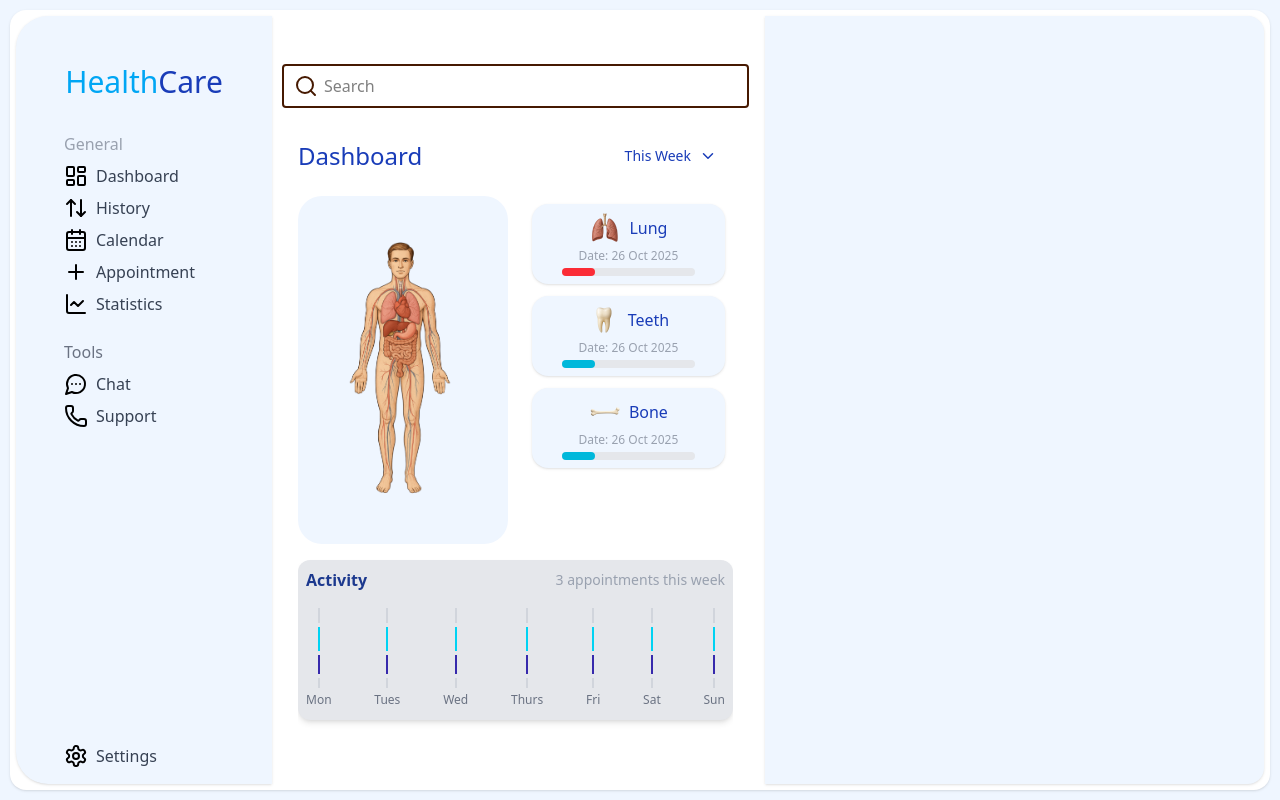
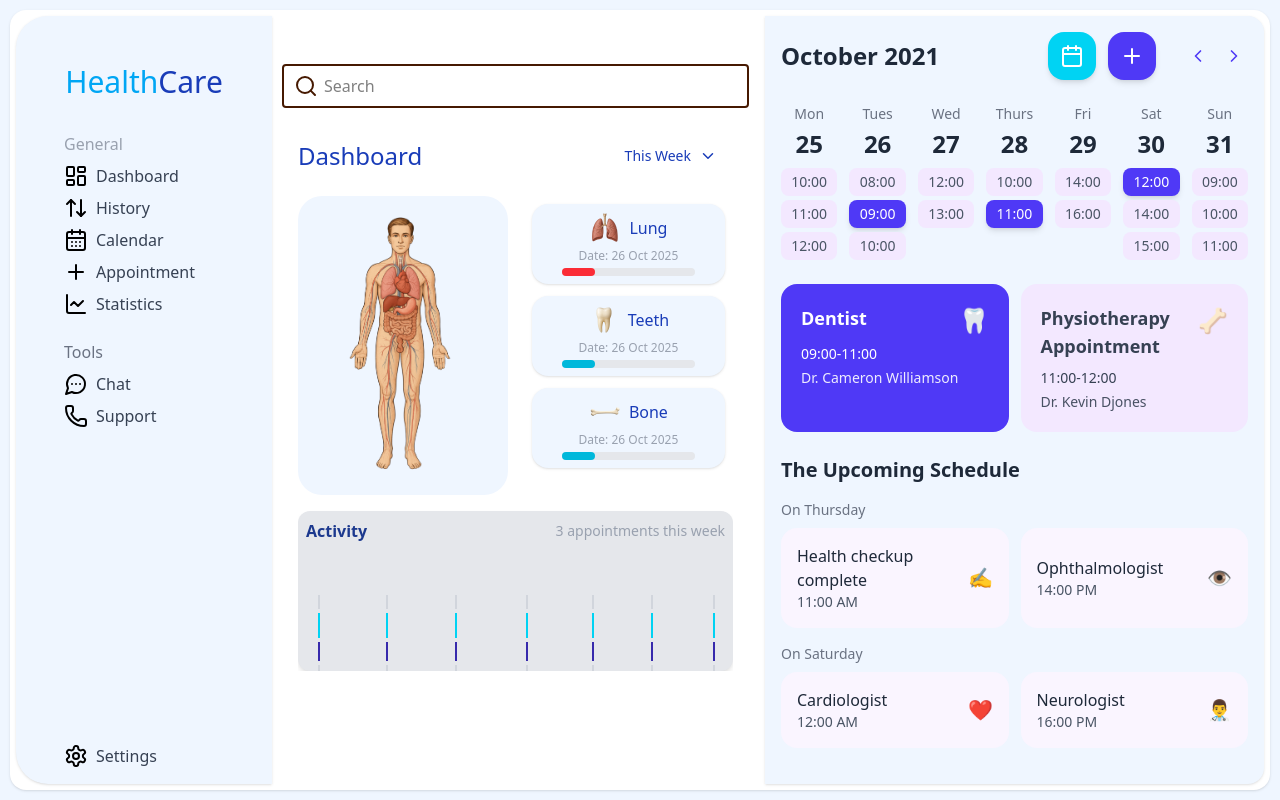
Before and after one commit to amitkhot2001/health, a React (Vite) app in the folder Frontend/: page / in a window 1280 px wide. Built offline with nearby package versions, Linux system fonts and the light colour scheme.

Commit message:
updated dashboard

```diff
--- a/Frontend/package.json
+++ b/Frontend/package.json
@@ -13,6 +13,7 @@
     "@tailwindcss/vite": "^4.1.7",
     "react": "^19.1.0",
     "react-dom": "^19.1.0",
+    "react-icons": "^5.5.0",
     "tailwindcss": "^4.1.7"
   },
   "devDependencies": {
--- a/Frontend/src/App.jsx
+++ b/Frontend/src/App.jsx
@@ -4,6 +4,8 @@ import Sidebar from './Components/Sidebar'
 import { Search } from 'lucide-react'
 // import Dropdown from './Components/Dropdown'
 import DashboardMainContent from './Components/DashboardMainContent'
+import Calendar from './Components/CalendarView'
+
 
 
 
@@ -38,7 +40,7 @@ function App() {
           </div>
 
 
-          <div className="w-full md:w-1/2 h-full bg-blue-50 shadow-sm  md:rounded-r-2xl p-4"></div>
+          <div className="w-full md:w-1/2 h-full bg-blue-50 shadow-sm  md:rounded-r-2xl p-4"><Calendar /></div>
         </div>
       </div>
     </div>
--- /dev/null
+++ b/Frontend/src/Components/CalendarView.jsx
@@ -0,0 +1,154 @@
+import React, { useState } from 'react';
+import { ChevronLeft, ChevronRight, Plus, Calendar } from 'lucide-react';
+
+const MedicalCalendar = () => {
+  const [selectedDate, setSelectedDate] = useState(new Date(2021, 9, 26));
+
+  const calendarDays = [
+    { day: 'Mon', date: 25, times: ['10:00', '11:00', '12:00'] },
+    { day: 'Tues', date: 26, times: ['08:00', '09:00', '10:00'], selected: '09:00' },
+    { day: 'Wed', date: 27, times: ['12:00', '13:00'] },
+    { day: 'Thurs', date: 28, times: ['10:00', '11:00'], selected: '11:00' },
+    { day: 'Fri', date: 29, times: ['14:00', '16:00'] },
+    { day: 'Sat', date: 30, times: ['12:00', '14:00', '15:00'], selected: '12:00' },
+    { day: 'Sun', date: 31, times: ['09:00', '10:00', '11:00'] }
+  ];
+
+  const appointments = [
+    {
+      type: 'Dentist',
+      time: '09:00-11:00',
+      doctor: 'Dr. Cameron Williamson',
+      icon: '🦷',
+      color: 'bg-indigo-600'
+    },
+    {
+      type: 'Physiotherapy Appointment',
+      time: '11:00-12:00',
+      doctor: 'Dr. Kevin Djones',
+      icon: '🦴',
+      color: 'bg-purple-100 text-gray-700'
+    }
+  ];
+
+  const upcomingSchedule = {
+    thursday: [
+      { title: 'Health checkup complete', time: '11:00 AM', icon: '✍️' },
+      { title: 'Ophthalmologist', time: '14:00 PM', icon: '👁️' }
+    ],
+    saturday: [
+      { title: 'Cardiologist', time: '12:00 AM', icon: '❤️' },
+      { title: 'Neurologist', time: '16:00 PM', icon: '👨‍⚕️' }
+    ]
+  };
+
+  return (
+    <div>
+
+      <div className="flex flex-col sm:flex-row justify-between items-start sm:items-center mb-6 gap-4">
+        <h1 className="text-xl sm:text-2xl font-semibold text-gray-800">October 2021</h1>
+        <div className="flex gap-2 sm:gap-3">
+          <button className="w-10 h-10 sm:w-12 sm:h-12 bg-cyan-400 rounded-xl sm:rounded-2xl flex items-center justify-center shadow-md hover:shadow-lg transition-shadow">
+            <Calendar className="w-5 h-5 sm:w-6 sm:h-6 text-white" />
+          </button>
+          <button className="w-10 h-10 sm:w-12 sm:h-12 bg-indigo-600 rounded-xl sm:rounded-2xl flex items-center justify-center shadow-md hover:shadow-lg transition-shadow">
+            <Plus className="w-5 h-5 sm:w-6 sm:h-6 text-white" />
+          </button>
+          <div className="flex items-center gap-1 sm:gap-2 ml-2 sm:ml-4">
+            <button className="text-indigo-600 hover:bg-gray-100 rounded-lg p-1">
+              <ChevronLeft className="w-4 h-4 sm:w-5 sm:h-5" />
+            </button>
+            <button className="text-indigo-600 hover:bg-gray-100 rounded-lg p-1">
+              <ChevronRight className="w-4 h-4 sm:w-5 sm:h-5" />
+            </button>
+          </div>
+        </div>
+      </div>
+
+
+      <div className="grid grid-cols-7 gap-1 sm:gap-2 lg:gap-3 mb-6">
+        {calendarDays.map((day, index) => (
+          <div key={index} className="text-center">
+            <p className="text-xs sm:text-sm text-gray-500 mb-1">{day.day}</p>
+            <p className="text-lg sm:text-xl lg:text-2xl font-semibold text-gray-800 mb-2">{day.date}</p>
+            <div className="space-y-1">
+              {day.times.map((time, timeIndex) => (
+                <div
+                  key={timeIndex}
+                  className={`
+                    px-1 sm:px-2 py-1 rounded-lg text-xs sm:text-sm font-medium transition-all cursor-pointer
+                    ${day.selected === time
+                      ? 'bg-indigo-600 text-white shadow-md'
+                      : 'bg-purple-100 text-gray-600 hover:bg-purple-200'
+                    }
+                  `}
+                >
+                  {time}
+                </div>
+              ))}
+            </div>
+          </div>
+        ))}
+      </div>
+
+
+      <div className="grid grid-cols-1 sm:grid-cols-2 gap-3 mb-6">
+        {appointments.map((apt, index) => (
+          <div
+            key={index}
+            className={`
+              rounded-xl sm:rounded-2xl p-4 sm:p-5 ${apt.color} transition-transform hover:scale-105 cursor-pointer
+              ${apt.color.includes('indigo') ? 'text-white' : ''}
+            `}
+          >
+            <div className="flex items-start justify-between mb-2">
+              <h3 className="font-semibold text-base sm:text-lg">{apt.type}</h3>
+              <span className="text-xl sm:text-2xl">{apt.icon}</span>
+            </div>
+            <p className="text-xs sm:text-sm mb-1">{apt.time}</p>
+            <p className="text-xs sm:text-sm opacity-90">{apt.doctor}</p>
+          </div>
+        ))}
+      </div>
+
+
+      <div>
+        <h2 className="text-lg sm:text-xl font-semibold text-gray-800 mb-4">The Upcoming Schedule</h2>
+
+        <div className="space-y-4">
+          <div>
+            <p className="text-gray-500 text-xs sm:text-sm mb-2">On Thursday</p>
+            <div className="grid grid-cols-1 sm:grid-cols-2 gap-2 sm:gap-3">
+              {upcomingSchedule.thursday.map((item, index) => (
+                <div key={index} className="bg-purple-50 rounded-xl sm:rounded-2xl p-3 sm:p-4 flex items-center justify-between hover:bg-purple-100 transition-colors cursor-pointer">
+                  <div>
+                    <p className="font-medium text-sm sm:text-base text-gray-800">{item.title}</p>
+                    <p className="text-xs sm:text-sm text-gray-600">{item.time}</p>
+                  </div>
+                  <span className="text-lg sm:text-xl">{item.icon}</span>
+                </div>
+              ))}
+            </div>
+          </div>
+
+          <div>
+            <p className="text-gray-500 text-xs sm:text-sm mb-2">On Saturday</p>
+            <div className="grid grid-cols-1 sm:grid-cols-2 gap-2 sm:gap-3">
+              {upcomingSchedule.saturday.map((item, index) => (
+                <div key={index} className="bg-purple-50 rounded-xl sm:rounded-2xl p-3 sm:p-4 flex items-center justify-between hover:bg-purple-100 transition-colors cursor-pointer">
+                  <div>
+                    <p className="font-medium text-sm sm:text-base text-gray-800">{item.title}</p>
+                    <p className="text-xs sm:text-sm text-gray-600">{item.time}</p>
+                  </div>
+                  <span className="text-lg sm:text-xl">{item.icon}</span>
+                </div>
+              ))}
+            </div>
+          </div>
+        </div>
+      </div>
+    </div>
+  );
+};
+
+export default MedicalCalendar;
--- a/Frontend/src/Components/DashboardMainContent.jsx
+++ b/Frontend/src/Components/DashboardMainContent.jsx
@@ -6,54 +6,64 @@ import bone from '../assets/bone.png';
 
 const DashboardMainContent = () => {
     return (
-        <div className="h-screen w-full flex flex-col p-4 box-border">
-            {/* Header */}
+        <div className="flex-1 w-full flex flex-col p-4 box-border overflow-hidden">
+
             <div className="flex justify-between items-center text-2xl mb-2 shrink-0 h-16">
                 <div className="text-blue-800">Dashboard</div>
                 <Dropdown />
             </div>
 
-            {/* Main content + Activity chart section */}
+
             <div className="flex flex-col grow gap-4 overflow-hidden">
-                {/* Main Content Row */}
+
                 <div className="flex flex-col md:flex-row gap-4 h-1/2">
-                    {/* Human Body Image */}
+
                     <div className="w-full md:w-1/2 bg-blue-50 rounded-3xl flex items-center justify-center md:p-4 p-2">
                         <img
                             src={humanbody}
                             alt="Human body diagram"
-                            className="w-full h-auto max-w-[250px] object-contain"
+                            className="w-full h-auto max-w-[50vh] object-contain"
                         />
                     </div>
 
-                    {/* Organ Cards */}
-                    <div className="w-full md:w-1/2 flex flex-col gap-3 p-2">
+
+                    <div className="w-full h-[5vh] md:w-1/2 flex flex-col gap-3 p-2">
                         {[
                             { icon: lung, label: 'Lung', color: 'bg-red-500' },
                             { icon: teeth, label: 'Teeth', color: 'bg-cyan-500' },
                             { icon: bone, label: 'Bone', color: 'bg-cyan-500' }
                         ].map((item, idx) => (
-                            <div key={idx} className="bg-blue-50 rounded-2xl flex flex-col items-center p-2 shadow">
+                            <div
+                                key={idx}
+                                className="bg-blue-50 rounded-2xl flex flex-col items-center p-2 shadow"
+                            >
                                 <div className="flex items-center mb-1">
-                                    <img src={item.icon} alt={`${item.label} icon`} className="w-8 h-8" />
+                                    <img
+                                        src={item.icon}
+                                        alt={`${item.label} icon`}
+                                        className="w-8 h-8"
+                                    />
                                     <span className="ml-2 text-base text-blue-800">{item.label}</span>
                                 </div>
                                 <span className="text-xs text-gray-400 mb-1">Date: 26 Oct 2025</span>
                                 <div className="w-3/4 bg-gray-200 rounded-full h-2">
-                                    <div className={`${item.color} h-2 rounded-full`} style={{ width: '25%' }} />
+                                    <div
+                                        className={`${item.color} h-2 rounded-full`}
+                                        style={{ width: '25%' }}
+                                    />
                                 </div>
                             </div>
                         ))}
                     </div>
                 </div>
 
-                {/* Activity Chart */}
+
                 <div className="bg-gray-200 rounded-xl p-4 md:p-2 shadow-md w-full h-40">
                     <div className="flex justify-between items-center mb-2">
                         <span className="text-base font-semibold text-blue-900">Activity</span>
                         <span className="text-sm text-gray-400">3 appointments this week</span>
                     </div>
-                    <div className="flex justify-between items-end gap-2 pt-2">
+                    <div className="flex justify-between items-end gap-2 pt-2 h-full">
                         {['Mon', 'Tues', 'Wed', 'Thurs', 'Fri', 'Sat', 'Sun'].map((day, i) => (
                             <div key={i} className="flex flex-col items-center gap-1">
                                 <div className="flex flex-col justify-end gap-1 h-20">
```
Also changed, not shown: 1 other file (tests, documents, lock files or other folders).
